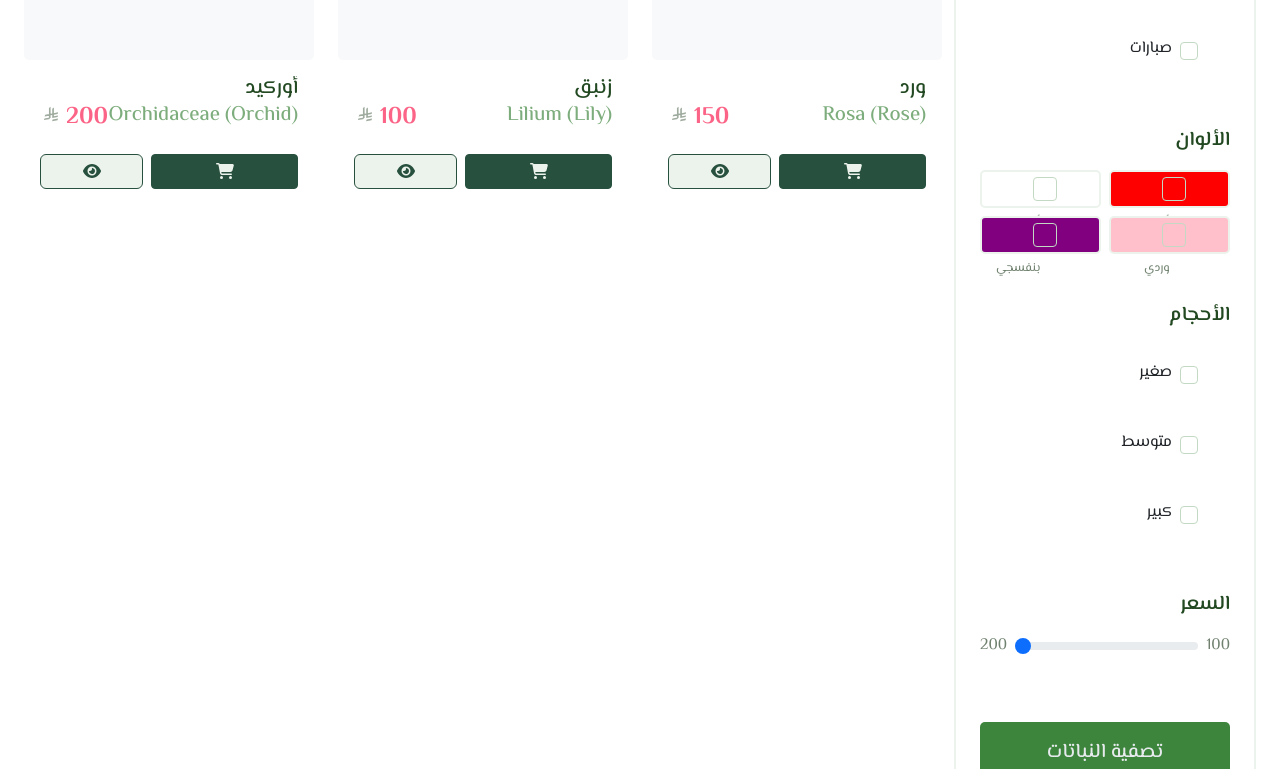
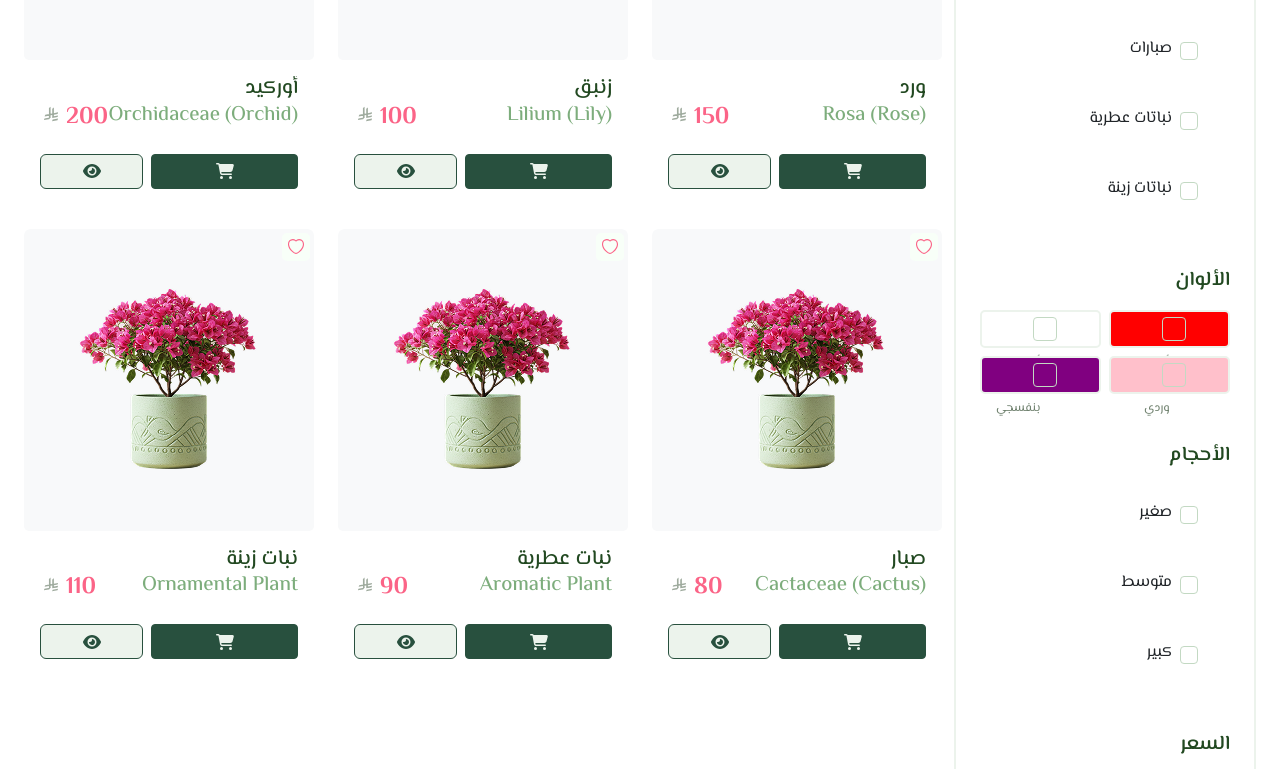
Before and after one commit to 8989as/green-frontend, a React (Vite) app: page /products in a window 1280 px wide. Shown: the part 551-1320 px from the top of the page. Built offline with nearby package versions, Linux system fonts and the light colour scheme.

Commit message:
more data

```diff
--- a/src/data/mockData.js
+++ b/src/data/mockData.js
@@ -3,7 +3,9 @@ export const mockCategories = [
     { id: 1, name: "نباتات داخلية", name_latin: "Indoor Plants", value: 1 },
     { id: 2, name: "نباتات خارجية", name_latin: "Outdoor Plants", value: 2 },
     { id: 3, name: "نباتات مزٌهرة", name_latin: "Flowering Plants", value: 3 },
-    { id: 4, name: "صبارات", name_latin: "Succulents", value: 4 }
+    { id: 4, name: "صبارات", name_latin: "Succulents", value: 4 },
+    { id: 5, name: "نباتات عطرية", name_latin: "Aromatic Plants", value: 5 },
+    { id: 6, name: "نباتات زينة", name_latin: "Ornamental Plants", value: 6 }
 ];
 
 // Mock Colors (Arabic labels for default language)
@@ -111,5 +113,93 @@ export const mockProducts = [
             { id: 3, name: "كبير" }
         ],
         is_saved: false
+    },
+    {
+        id: 4,
+        name: "صبار",
+        name_latin: "Cactaceae (Cactus)",
+        price: 80,
+        special_price: null,
+        description: "نبتة صبار مقاومة للجفاف",
+        images: [
+            {
+                id: 4,
+                url: "/assets/images/product_1.png",
+                small_image_url: "/assets/images/product_1.png",
+                medium_image_url: "/assets/images/product_1.png",
+                large_image_url: "/assets/images/product_1.png"
+            }
+        ],
+        categories: [
+            { id: 2, name: "نباتات خارجية" },
+            { id: 4, name: "صبارات" }
+        ],
+        colors: [
+            { id: 1, name: "أحمر", hex_code: "#FF0000" },
+            { id: 2, name: "أبيض", hex_code: "#FFFFFF" }
+        ],
+        sizes: [
+            { id: 1, name: "صغير" },
+            { id: 2, name: "متوسط" }
+        ],
+        is_saved: false
+    },
+    {
+        id: 5,
+        name: "نبات عطرية",
+        name_latin: "Aromatic Plant",
+        price: 90,
+        special_price: null,
+        description: "نبتة عطرية تضيف رائحة جميلة للمنزل",
+        images: [
+            {
+                id: 5,
+                url: "/assets/images/product_1.png",
+                small_image_url: "/assets/images/product_1.png",
+                medium_image_url: "/assets/images/product_1.png",
+                large_image_url: "/assets/images/product_1.png"
+            }
+        ],
+        categories: [
+            { id: 1, name: "نباتات داخلية" },
+            { id: 5, name: "نباتات عطرية" }
+        ],
+        colors: [
+            { id: 3, name: "وردي", hex_code: "#FFC0CB" }
+        ],
+        sizes: [
+            { id: 2, name: "متوسط" },
+            { id: 3, name: "كبير" }
+        ],
+        is_saved: false
+    },
+    {
+        id: 6,
+        name: "نبات زينة",
+        name_latin: "Ornamental Plant",
+        price: 110,
+        special_price: null,
+        description: "نبتة زينة تضيف لمسة جمالية للديكور",
+        images: [
+            {
+                id: 6,
+                url: "/assets/images/product_1.png",
+                small_image_url: "/assets/images/product_1.png",
+                medium_image_url: "/assets/images/product_1.png",
+                large_image_url: "/assets/images/product_1.png"
+            }
+        ],
+        categories: [
+            { id: 1, name: "نباتات داخلية" },
+            { id: 6, name: "نباتات زينة" }
+        ],
+        colors: [
+            { id: 4, name: "بنفسجي", hex_code: "#800080" }
+        ],
+        sizes: [
+            { id: 1, name: "صغير" },
+            { id: 2, name: "متوسط" }
+        ],
+        is_saved: false
     }
 ];
--- a/src/pages/Home.jsx
+++ b/src/pages/Home.jsx
@@ -1,5 +1,6 @@
 import { useState, useEffect } from 'react';
-import api from '../services/api';
+// import api from '../services/api';
+import { mockProducts } from '../data/mockData';
 import Navbar from '../components/Navbar/Navbar';
 import Footer from '../components/Footer/Footer';
 import HomeHero from '../components/HomeHero/HomeHero';
@@ -20,15 +21,11 @@ const Home = () => {
     useEffect(() => {
         setLoading(true);
         setError(null);
-        api.get('/api/products?new=1&limit=4')
-            .then((res) => {
-                setProducts(res.data || []);
-                setLoading(false);
-            })
-            .catch((err) => {
-                setError(err?.message || 'Error fetching products');
-                setLoading(false);
-            });
+        // Simulate API call with mock data
+        setTimeout(() => {
+            setProducts(mockProducts.slice(0, 4));
+            setLoading(false);
+        }, 500); // Simulate network delay
     }, []);
 
     const handleViewProductDetails = (productId) => {
```
